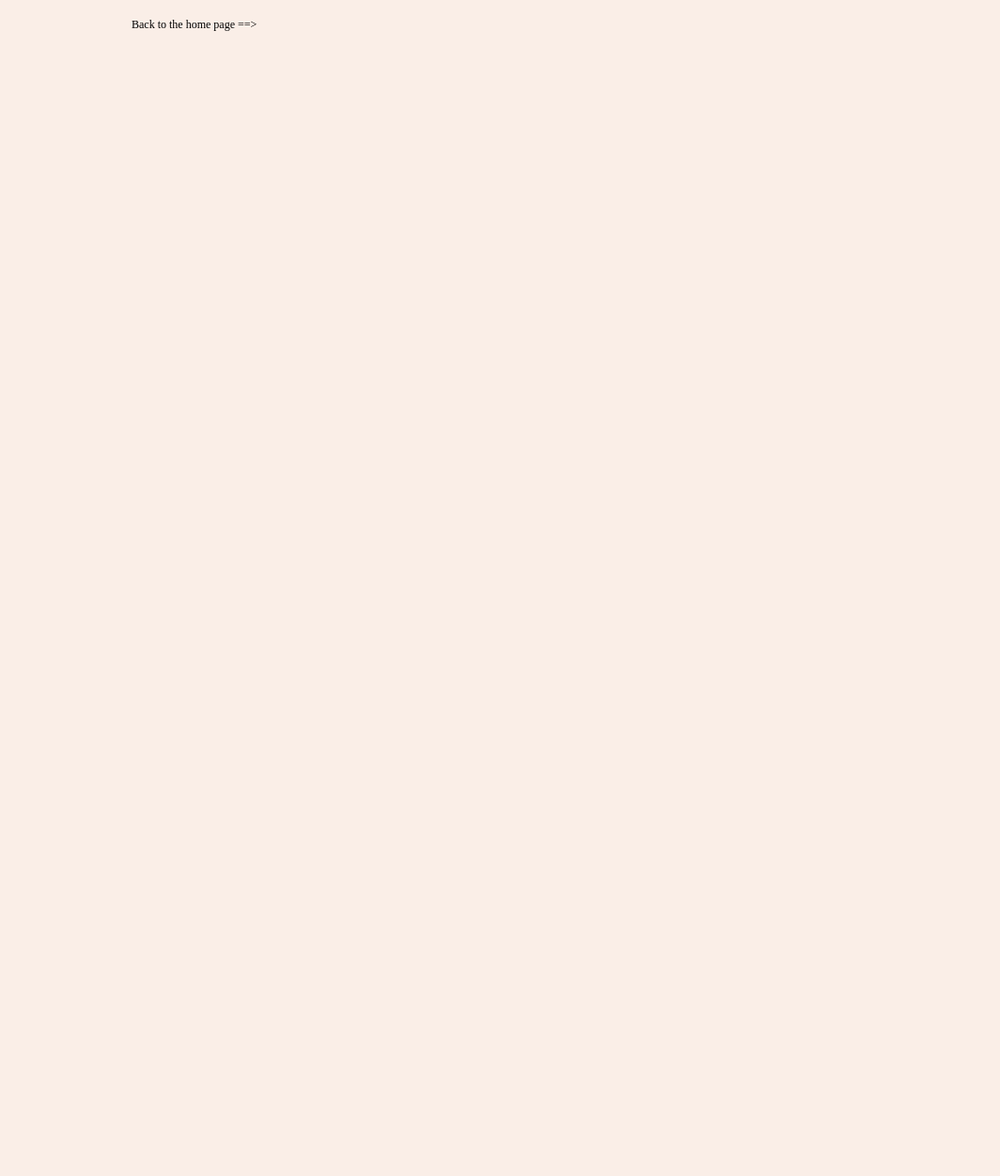
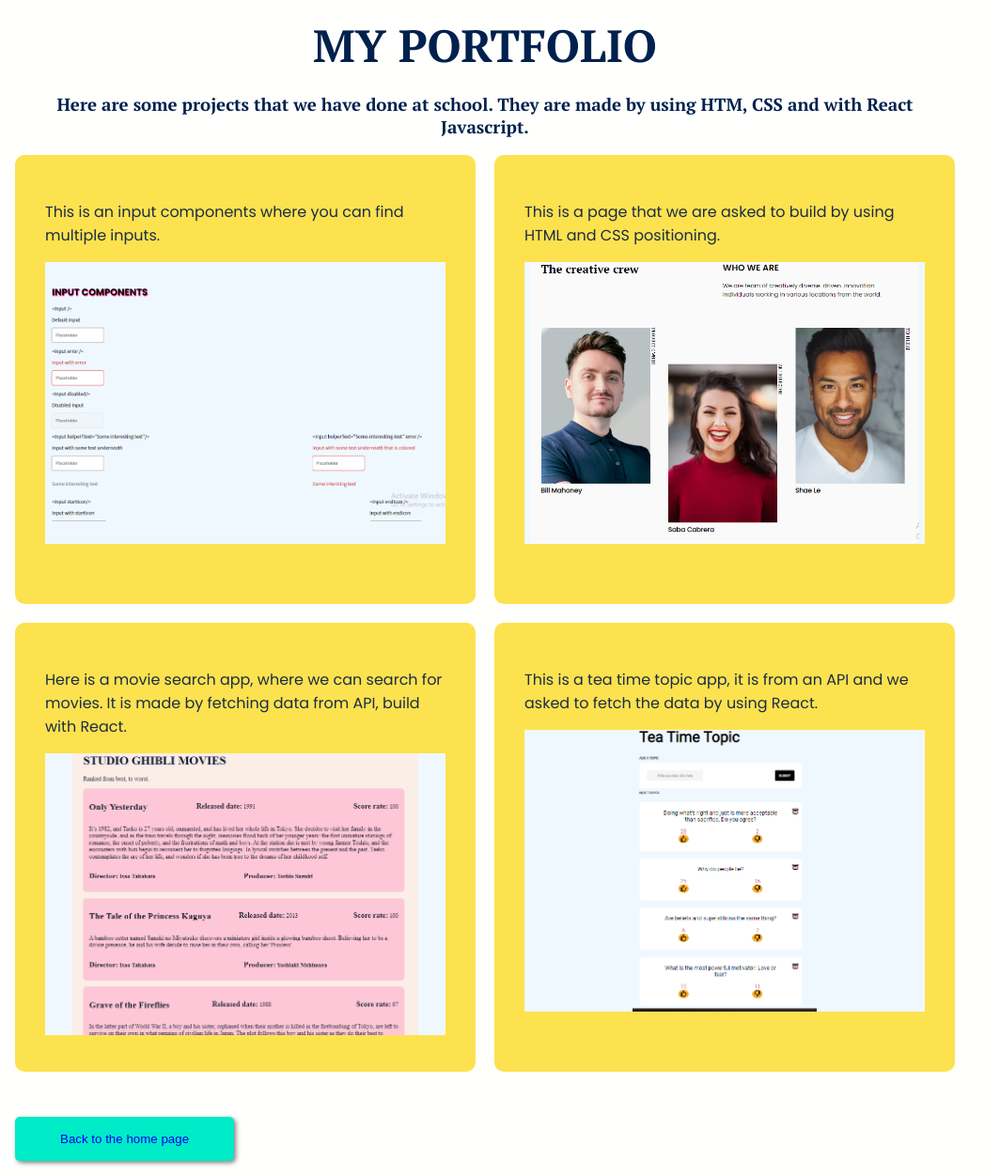
Before and after one commit to Mickaellah/my-portfolio, a plain HTML site: page portfolio.html in a window 1280 px wide. Shown: the whole page at 94% size, without its empty margins (0-1064 px from the left). Before the commit the page ends 800 px from the top, so only its background shows below. Drawn offline with Linux system fonts and the light colour scheme.

Commit message:
Added fonts to make the page looks better and attractive.

```diff
--- a/index.css
+++ b/index.css
@@ -90,8 +90,19 @@ li {
 
 a {
     text-decoration: none;
-    color: black;
+    color: blue;
     font-size: 12px;
+}
+
+.home_page {
+    color: darkblue;
+}
+
+.link_to_home_page {
+    color: darkblue;
+    margin-inline-start: 16px;
+    font-size: 16px;
+    text-transform: uppercase;
 }
 
 .information {
--- /dev/null
+++ b/portfolio.css
@@ -0,0 +1,104 @@
+@font-face {
+    font-family: 'PT Serif';
+    src: url('./font/woff/PTSerif-Bold.woff') format('woff'),
+        url('./font/woff/PTSerif-Bold.woff2') format('woff2');
+    font-weight: 700;
+}
+
+@font-face {
+    font-family: 'Poppins';
+    src: url('./font/woff/Poppins-Regular.woff') format('woff'),
+        url('./font/woff/Poppins-Regular.woff2') format('woff2');
+    font-weight: 400;
+}
+
+.portfolio {
+    font-family: 'Poppins';
+    background-color: #fffffe;
+    max-width: 1000px;
+    margin-inline-start: auto;
+    margin-inline-end: auto;
+    color: #1b2d45;
+    padding: 16px;
+    margin: 0;
+}
+
+header {
+    color: #00214d;
+    font-family: 'PT Serif';
+    text-align: center;
+}
+
+h1 {
+    font-size: 48px;
+    text-transform: uppercase;
+    margin: 0;
+}
+
+ul {
+    margin: 0;
+    padding: 0;
+}
+
+li {
+    list-style: none;
+}
+
+.screenshot_naviation {
+    display: grid;
+    grid-template-rows: repeat(4, 1fr);
+    grid-row-gap: 20px;
+    row-gap: 20px;
+}
+
+.screenshot_list {
+    padding: 32px;
+    margin: 0;
+    background-color: #fde24f;
+    border-radius: 10px;
+    object-fit: cover;
+}
+
+.screenshot {
+    width: 100%;
+    height: 300px;
+    object-fit: contain;
+    background-color: aliceblue;
+
+}
+
+.button {
+    padding-block: 16px;
+    padding-inline: 48px;
+    background-color: #00ebc7;
+    border-radius: 5px;
+    color: #00214d;
+    margin-block-start: 48px;
+    border: none;
+    cursor: pointer;
+    box-shadow: 2px 2px 5px gray;
+}
+
+.button:hover {
+    transform: scale(0.97);
+}
+
+a {
+    text-decoration: none;
+}
+
+@media (min-width: 600px) {
+    h1 {
+        font-size: 48px;
+    }
+
+    .screenshot_naviation {
+        display: grid;
+        grid-template-columns: repeat(2, 1fr);
+        grid-template-rows: repeat(2, 1fr);
+        grid-column-gap: 20px;
+        column-gap: 20px;
+        grid-row-gap: 20px;
+        row-gap: 20px;
+    }
+}
--- a/portfolio.html
+++ b/portfolio.html
@@ -4,9 +4,61 @@
     <meta charset="UTF-8">
     <meta name="viewport" content="width=device-width, initial-scale=1.0">
     <title>Portfolio page</title>
-    <link rel="stylesheet" href="./index.css">
+    <link rel="stylesheet" href="./portfolio.css">
 </head>
-<body>
-    <a href="./index.html">Back to the home page     ==> </a>
+<body class="portfolio">
+    <header>
+        <h1>
+            My portfolio
+        </h1>
+    </header>
+    <main>
+        <header>
+            <h3>
+                Here are some projects that we have done at school. They are made by using HTM, CSS and with React Javascript.
+            </h3>
+        </header>
+        <nav class="project_screenshot">
+            <ul class="screenshot_naviation">
+                <li class="screenshot_list">
+                    <div>
+                        <p>
+                            This is an input components where you can find multiple inputs.
+                        </p>
+                        <img class="screenshot" src="./img/input-components.png" alt="An input component"/>
+                    </div>
+                </li>
+                <li class="screenshot_list">
+                    <div>
+                        <p>
+                            This is a page that we are asked to build by using HTML and CSS positioning.
+                        </p>
+                        <img class="screenshot" src="./img/my-team-page.png" alt="My team page" />
+                    </div>
+                </li>
+                <li class="screenshot_list">
+                    <div>
+                        <p>
+                            Here is a movie search app, where we can search for movies. It is made by fetching data from API, build with React.
+                        </p>
+                        <img class="screenshot" src="./img/ghibli-movies.png" alt="Ghibli movies" />
+                    </div>
+                </li>
+                <li class="screenshot_list">
+                    <div>
+                        <p>
+                            This is a tea time topic app, it is from an API and we asked to fetch the data by using React.
+                        </p>
+                        <img class="screenshot screenshot__tea-time" src="./img/tea-time-topic.png" alt="Tea time topic" />
+                    </div>
+                </li>
+            </ul>
+        </nav>
+    </main>
+    <footer>
+        <button class="button">
+            <a class="link_to_home_page" href="./index.html">Back to the home page </a>
+        </button>
+    </footer>
 </body>
 </html>
```
Also changed, not shown: about.html (+5 -1 lines), contact.html (+1 -1 lines), index.html (+2 -2 lines), font/woff/PTSerif-Bold.woff (added), font/woff/PTSerif-Bold.woff2 (added), font/woff/Poppins-Regular.woff (added), font/woff/Poppins-Regular.woff2 (added), img/ghibli-movies.png (added), img/input-components.png (added), img/my-team-page.png (added), img/tea-time-topic.png (added), ttf/PTSerif-Bold.ttf (added), ttf/Poppins-Regular.ttf (added).
